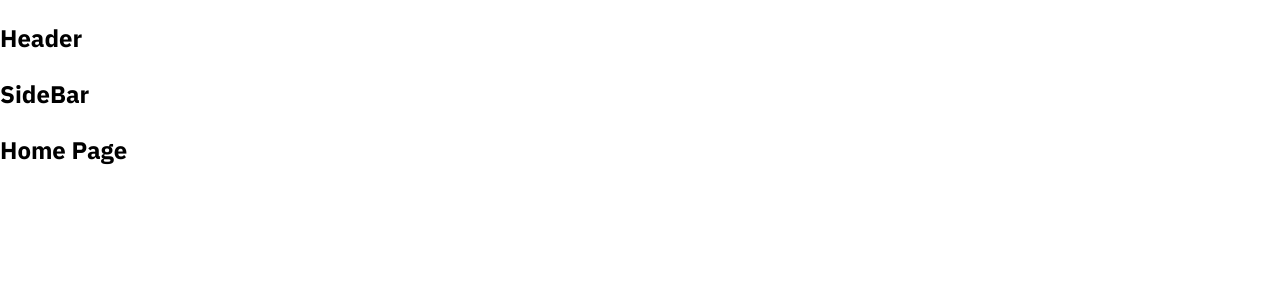
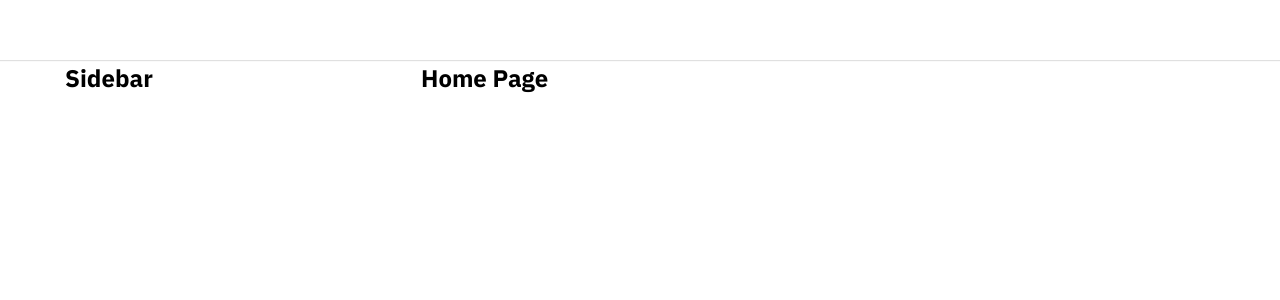
Before and after one commit to NguyenDThai/tiktok-clone, a React (Create React App) app: page / in a window 1280 px wide. Shown: the top 300 px of the page. Built offline with nearby package versions, Linux system fonts and the light colour scheme.

Commit message:
setup bo cuc giao dien

```diff
--- a/package.json
+++ b/package.json
@@ -3,6 +3,7 @@
     "version": "0.1.0",
     "private": true,
     "dependencies": {
+        "classnames": "^2.5.1",
         "cra-template": "1.2.0",
         "normalize.css": "^8.0.1",
         "react": "^19.0.0",
--- a/src/components/GlobalStyle/GlobalStyle.scss
+++ b/src/components/GlobalStyle/GlobalStyle.scss
@@ -3,10 +3,19 @@
 
 :root {
     --primary: #f22c55;
+
+    // defaultLayout
+    --default-layout-header-height: 60px;
+    --default-layout-width: 1150px;
 }
 
 html {
     font-size: 62.5%;
+}
+* {
+    box-sizing: border-box;
+    margin: 0;
+    padding: 0;
 }
 
 body {
--- /dev/null
+++ b/src/components/layout/DefaulLayout/DefaulLayout.module.scss
@@ -0,0 +1,12 @@
+.wrapper {
+    display: flex;
+    flex-direction: column;
+    align-items: center;
+}
+.container {
+    width: var(--default-layout-width);
+    display: flex;
+}
+.content {
+    flex: 1;
+}
--- /dev/null
+++ b/src/components/layout/DefaulLayout/SideBar/SideBar.module.scss
@@ -0,0 +1,3 @@
+.wrapper {
+    width: 356px;
+}
--- a/src/components/layout/DefaulLayout/SideBar/index.js
+++ b/src/components/layout/DefaulLayout/SideBar/index.js
@@ -1,5 +1,13 @@
+import styles from './SideBar.module.scss';
+import classNames from 'classnames/bind';
+
+const cx = classNames.bind(styles);
 function SideBar() {
-    return <h2>SideBar</h2>;
+    return (
+        <aside className={cx('wrapper')}>
+            <h2>Sidebar</h2>
+        </aside>
+    );
 }
 
 export default SideBar;
--- a/src/components/layout/DefaulLayout/index.js
+++ b/src/components/layout/DefaulLayout/index.js
@@ -1,13 +1,16 @@
 import Header from '~/components/layout/components/Header';
 import SideBar from './SideBar';
+import styles from './DefaulLayout.module.scss';
+import classNames from 'classnames/bind';
 
+const cx = classNames.bind(styles);
 function DefaulLayout({ children }) {
     return (
-        <div>
+        <div className={cx('wrapper')}>
             <Header />
-            <div className="container">
+            <div className={cx('container')}>
                 <SideBar />
-                <div className="content">{children}</div>
+                <div className={cx('content')}>{children}</div>
             </div>
         </div>
     );
--- /dev/null
+++ b/src/components/layout/components/Header/Header.module.scss
@@ -0,0 +1,11 @@
+.wrapper {
+    width: 100%;
+    height: var(--default-layout-header-height);
+    box-shadow: rgba(0, 0, 0, 0.12) 0px 1px 1px;
+    display: flex;
+    justify-content: center;
+}
+.inner {
+    height: 100%;
+    width: var(--default-layout-width);
+}
--- a/src/components/layout/components/Header/index.js
+++ b/src/components/layout/components/Header/index.js
@@ -1,5 +1,13 @@
+import styles from './Header.module.scss';
+import classNames from 'classnames/bind';
+
+const cx = classNames.bind(styles);
 function Header() {
-    return <h2>Header</h2>;
+    return (
+        <header className={cx('wrapper')}>
+            <div className={cx('inner')}></div>
+        </header>
+    );
 }
 
 export default Header;
```
Also changed, not shown: 1 other file (tests, documents, lock files or other folders).
